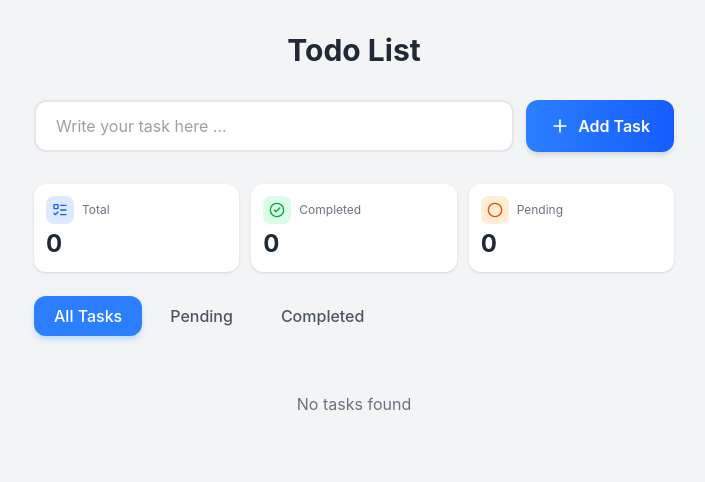
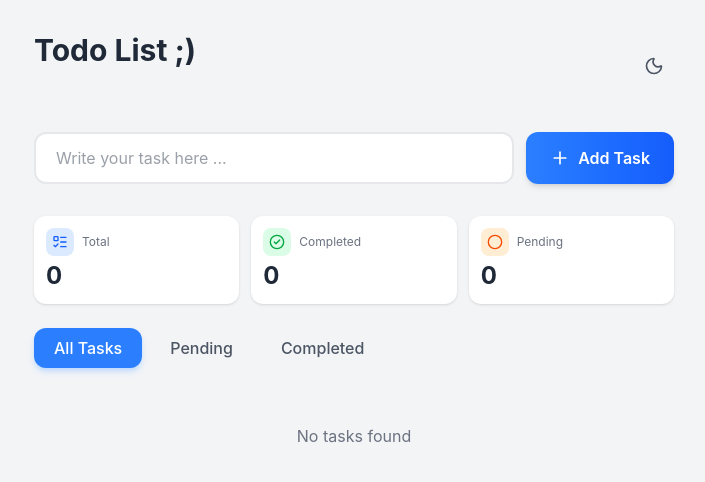
Before and after one commit to amirrezash0n/taskflow-app, a React (Vite) app: page / in a window 1280 px wide. Shown: the top 482 px of the page, without its empty margins (286-991 px from the left). Built offline with nearby package versions, Linux system fonts and the light colour scheme.

Commit message:
refactor(App): integrate useTheme and ThemeToggle into layout

```diff
--- a/src/App.tsx
+++ b/src/App.tsx
@@ -5,10 +5,14 @@ import TodoInput from "./components/TodoInput";
 import TodoList from "./components/TodoList";
 import TodoFilter from "./components/TodoFilter";
 import TodoStats from "./components/TodoStats";
+import TodoTitle from "./components/TodoTitle";
+import { useTheme } from "./hooks/useTheme";
+import ThemeToggle from "./components/ThemeToggle";
 
 function App() {
   const [todos, setTodos] = useLocalStorage<Todo[]>("todos", []);
   const [filter, setFilter] = useState<FilterType>("all");
+  const { isDark, toggleTheme } = useTheme();
 
   const addTodo = (text: string) => {
     const newTodo: Todo = {
@@ -47,10 +51,10 @@ function App() {
   return (
     <div className="min-h-screen bg-gray-100 dark:bg-gray-900 transition-colors duration-300">
       <div className="container mx-auto max-w-2xl px-4 py-8">
-        <h1 className="text-3xl font-bold text-center mb-8 text-gray-800 dark:text-white">
-          Todo List
-        </h1>
-
+        <div className="flex items-center justify-between mb-8">
+          <TodoTitle />
+          <ThemeToggle isDark={isDark} onToggle={toggleTheme} />
+        </div>
         <TodoInput onAdd={addTodo} />
         <TodoStats todos={todos} />
         <TodoFilter currentFilter={filter} onFilterChange={setFilter} />
--- /dev/null
+++ b/src/components/TodoTitle.tsx
@@ -0,0 +1,7 @@
+export default function TodoTitle() {
+  return (
+    <h1 className="text-3xl font-bold text-center mb-8 text-gray-800 dark:text-white">
+      Todo List ;)
+    </h1>
+  );
+}
```
